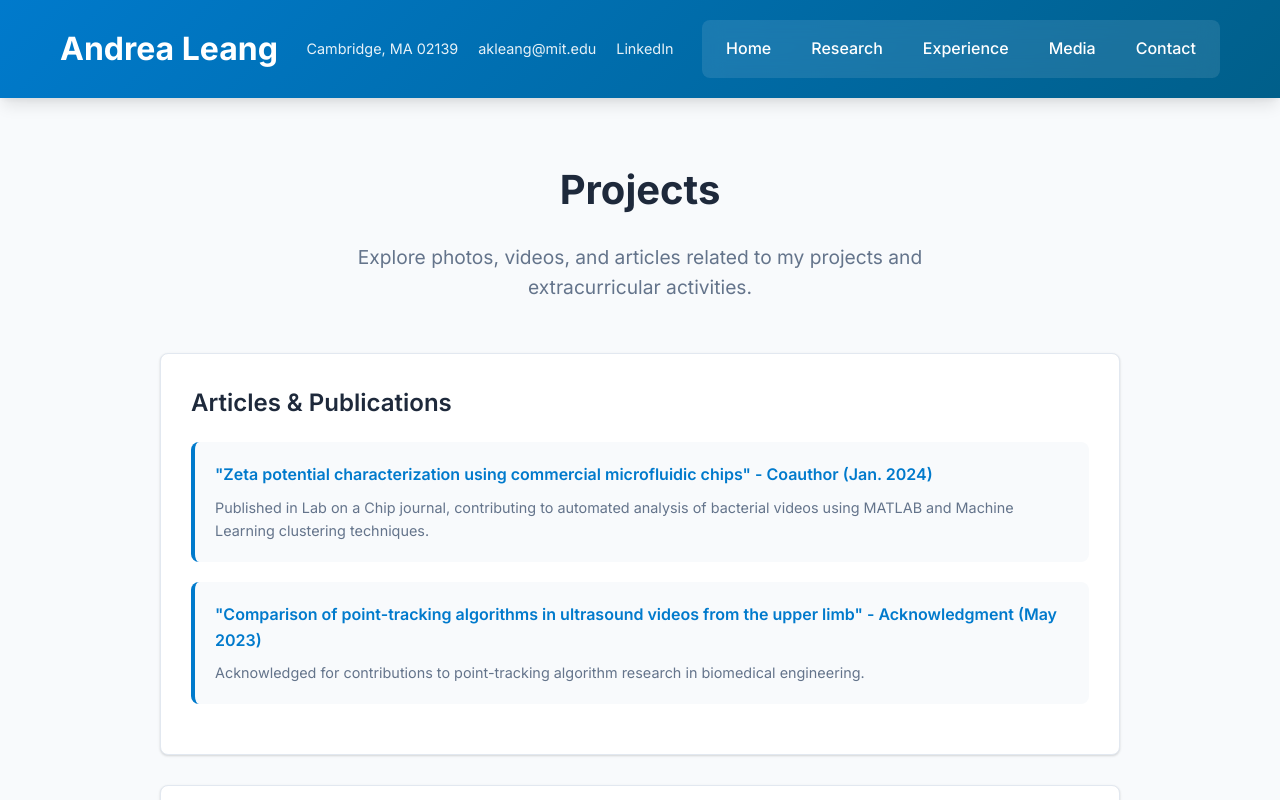
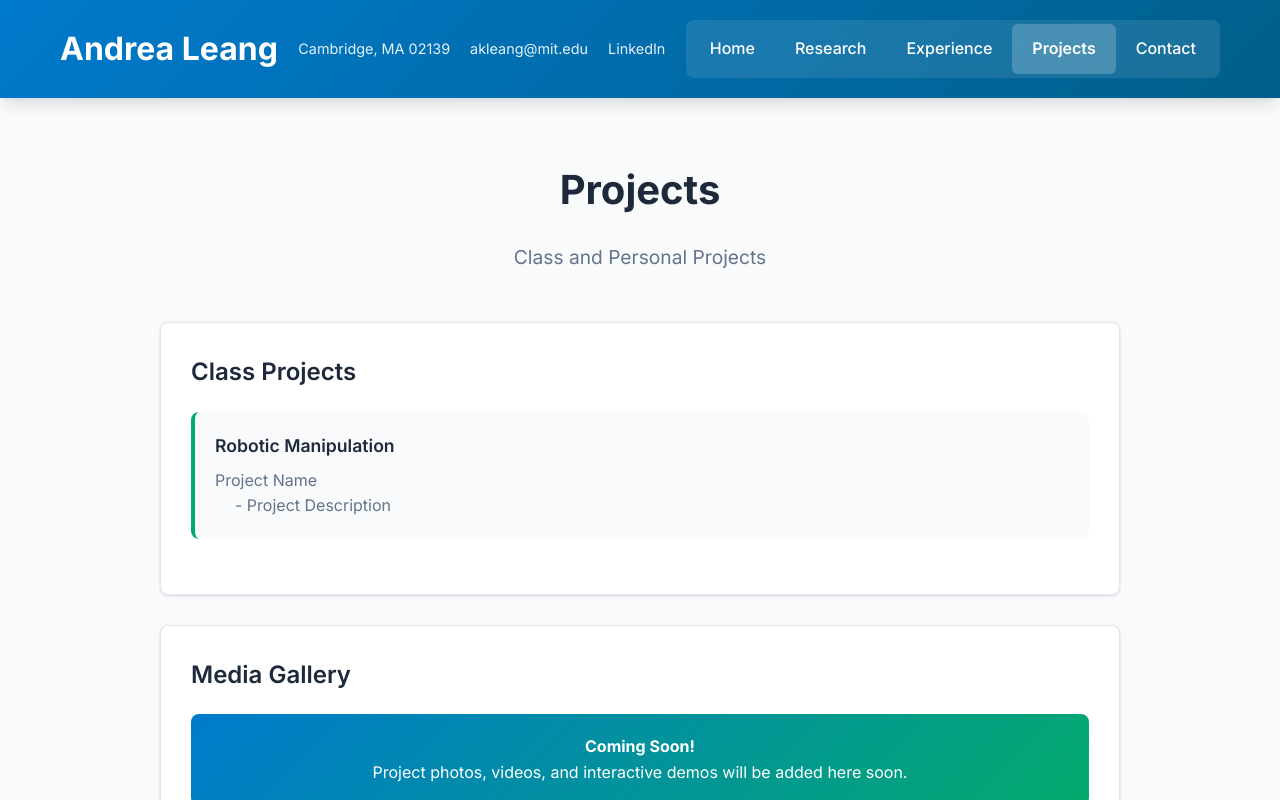
Before and after one commit to AndreaLeang/akleang, a React (Create React App) app: page /projects in a window 1280 px wide. Shown: the top 800 px of the page. Built offline with nearby package versions, Linux system fonts and the light colour scheme.

Commit message:
projects tab up

```diff
--- a/src/components/Header.tsx
+++ b/src/components/Header.tsx
@@ -129,7 +129,7 @@ const Header: React.FC = () => {
     { path: '/', label: 'Home' },
     { path: '/research', label: 'Research' },
     { path: '/experience', label: 'Experience' },
-    { path: '/media', label: 'Media' },
+    { path: '/projects', label: 'Projects' },
     { path: '/contact', label: 'Contact' }
   ];
 
--- a/src/pages/Projects.tsx
+++ b/src/pages/Projects.tsx
@@ -1,7 +1,6 @@
 import React from 'react';
 import styled from 'styled-components';
 import { motion } from 'framer-motion';
-// import { FaFileAlt, FaImage, FaVideo, FaExternalLinkAlt } from 'react-icons/fa';
 
 const ProjectsContainer = styled.div`
   padding: 60px 0;
@@ -125,6 +124,41 @@ const ComingSoon = styled.div`
   margin: 20px 0;
 `;
 
+
+const ExperienceList = styled.ul`
+  list-style: none;
+  padding: 0;
+`;
+
+const ExperienceItem = styled.li`
+  margin-bottom: 25px;
+  padding: 20px;
+  background: var(--background);
+  border-radius: var(--border-radius);
+  border-left: 4px solid var(--secondary-color);
+`;
+
+const ExperienceTitle = styled.h4`
+  font-weight: 600;
+  color: var(--text-primary);
+  margin-bottom: 8px;
+  font-size: 1.1rem;
+`;
+
+const ExperienceDescription = styled.p`
+  color: var(--text-secondary);
+  line-height: 1.6;
+  margin: 0;
+`;
+
+const ExperienceBullet = styled.p`
+  padding-left: 20px;
+  color: var(--text-secondary);
+  line-height: 1.6;
+  margin: 0;
+`;
+
+
 const Projects: React.FC = () => {
   return (
     <ProjectsContainer>
@@ -142,47 +176,31 @@ const Projects: React.FC = () => {
           animate={{ opacity: 1, y: 0 }}
           transition={{ duration: 0.8, delay: 0.2 }}
         >
-          Explore photos, videos, and articles related to my projects and extracurricular activities.
+          Class and Personal Projects
         </Subtitle>
 
         <Subsection
           initial={{ opacity: 0, y: 30 }}
           animate={{ opacity: 1, y: 0 }}
-          transition={{ duration: 0.8, delay: 0.4 }}
+          transition={{ duration: 0.8, delay: 0.6 }}
         >
           <SubsectionTitle>
-            {/* <FaFileAlt /> */}
-            Articles & Publications
+            Class Projects
+
           </SubsectionTitle>
-          <PublicationList>
-            <PublicationItem>
-              <PublicationTitle
-                href="https://doi.org/10.1039/d3lc00825h"
-                target="_blank"
-                rel="noopener noreferrer"
-              >
-                "Zeta potential characterization using commercial microfluidic chips" - Coauthor (Jan. 2024)
-                {/* <FaExternalLinkAlt size={12} /> */}
-              </PublicationTitle>
-              <PublicationDetails>
-                Published in Lab on a Chip journal, contributing to automated analysis of bacterial videos using MATLAB and Machine Learning clustering techniques.
-              </PublicationDetails>
-            </PublicationItem>
+          <ExperienceList>
+            <ExperienceItem>
+              <ExperienceTitle>Robotic Manipulation</ExperienceTitle>
+              <ExperienceDescription>
+              Project Name
+              </ExperienceDescription>
+              <ExperienceBullet>
+              - Project Description
+              </ExperienceBullet>
+            </ExperienceItem>
 
-            <PublicationItem>
-              <PublicationTitle
-                href="https://doi.org/10.1186/s12938-023-01105-y"
-                target="_blank"
-                rel="noopener noreferrer"
-              >
-                "Comparison of point-tracking algorithms in ultrasound videos from the upper limb" - Acknowledgment (May 2023)
-                {/* <FaExternalLinkAlt size={12} /> */}
-              </PublicationTitle>
-              <PublicationDetails>
-                Acknowledged for contributions to point-tracking algorithm research in biomedical engineering.
-              </PublicationDetails>
-            </PublicationItem>
-          </PublicationList>
+
+          </ExperienceList>
         </Subsection>
 
         <Subsection
```
